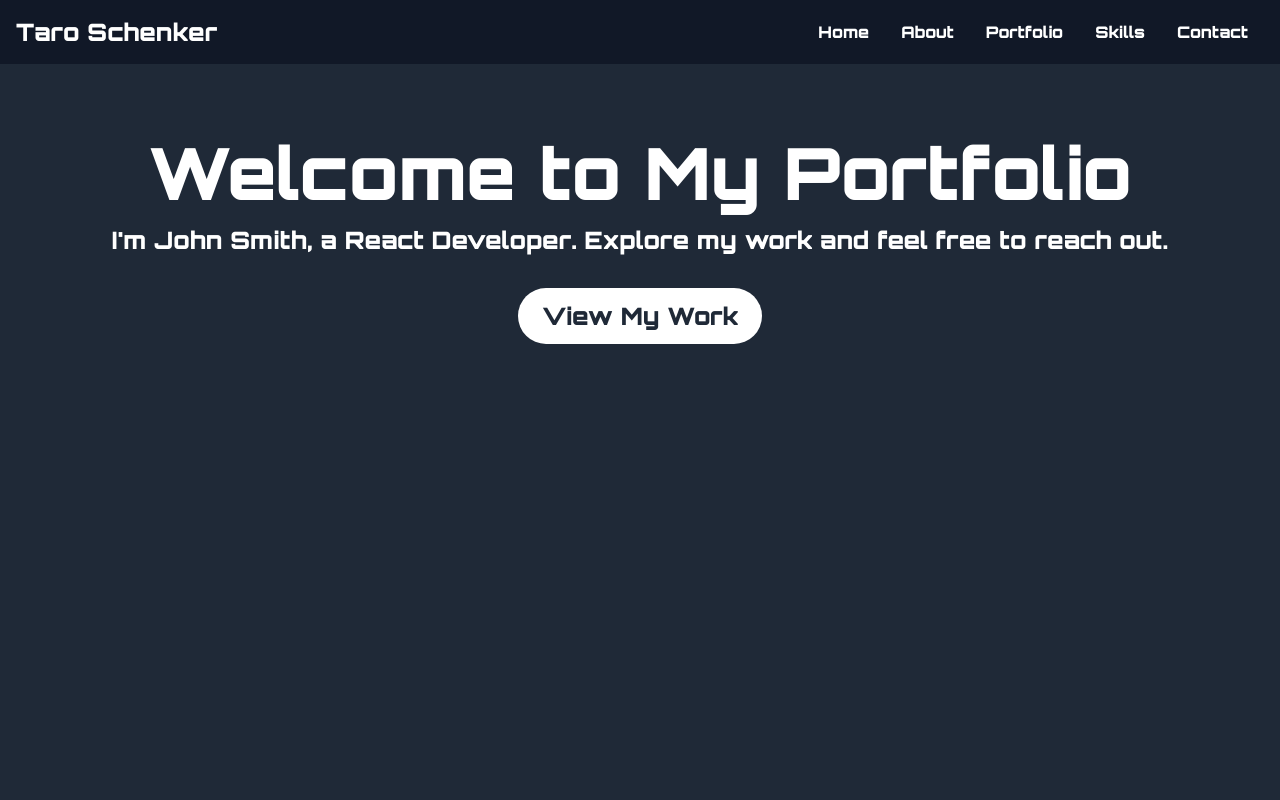
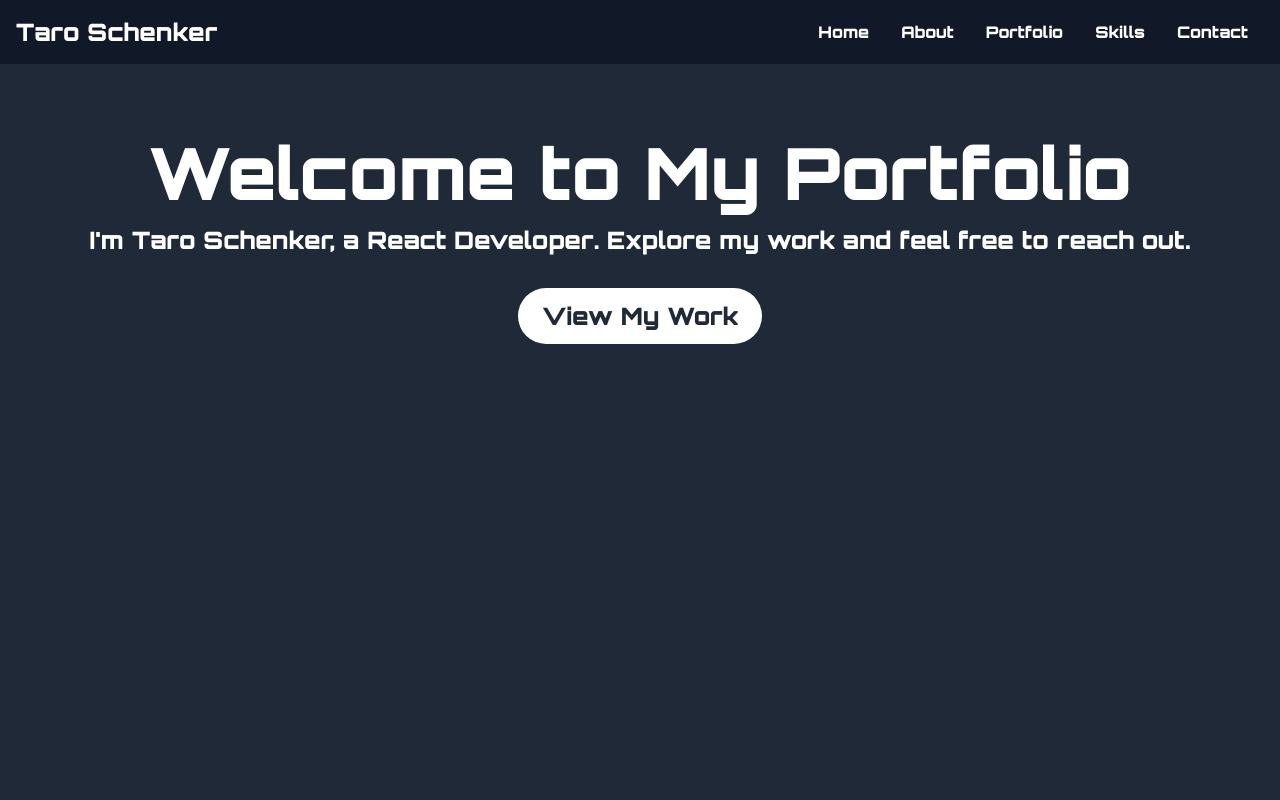
Before and after one commit to TaroSchenker/Portfolio, a React (Vite) app in the folder portfolio/: page / in a window 1280 px wide. Shown: the top 800 px of the page. Built offline with nearby package versions, Linux system fonts and the light colour scheme.

Commit message:
fixed typo

```diff
--- a/portfolio/src/components/Home/Home.tsx
+++ b/portfolio/src/components/Home/Home.tsx
@@ -35,7 +35,7 @@ const Home = () => {
           </h1>
         </Element>
         <p className="text-lg md:text-xl lg:text-2xl text-center mb-8">
-          I'm John Smith, a React Developer. Explore my work and feel free to
+          I'm Taro Schenker, a React Developer. Explore my work and feel free to
           reach out.
         </p>
         <a
```
